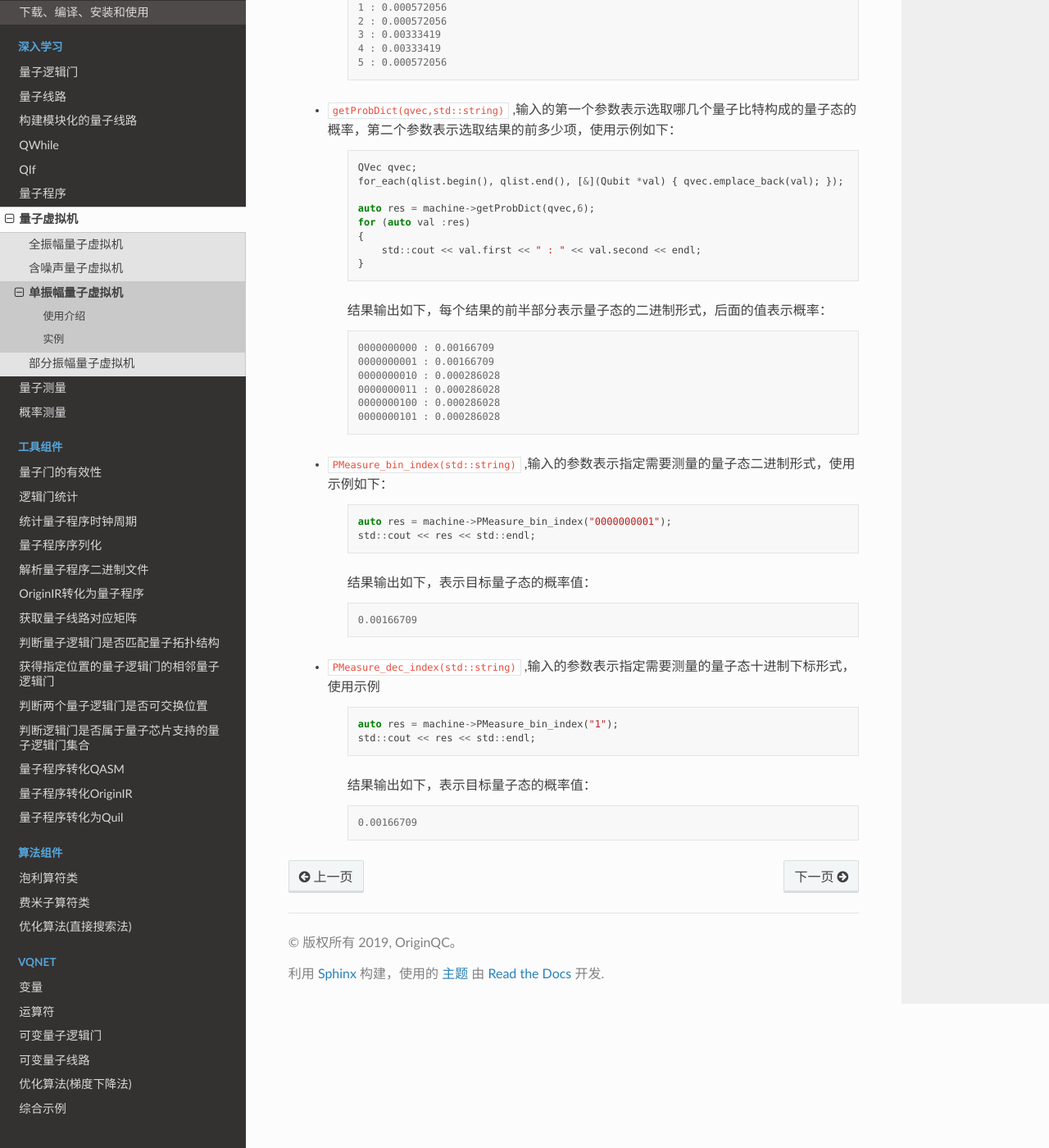
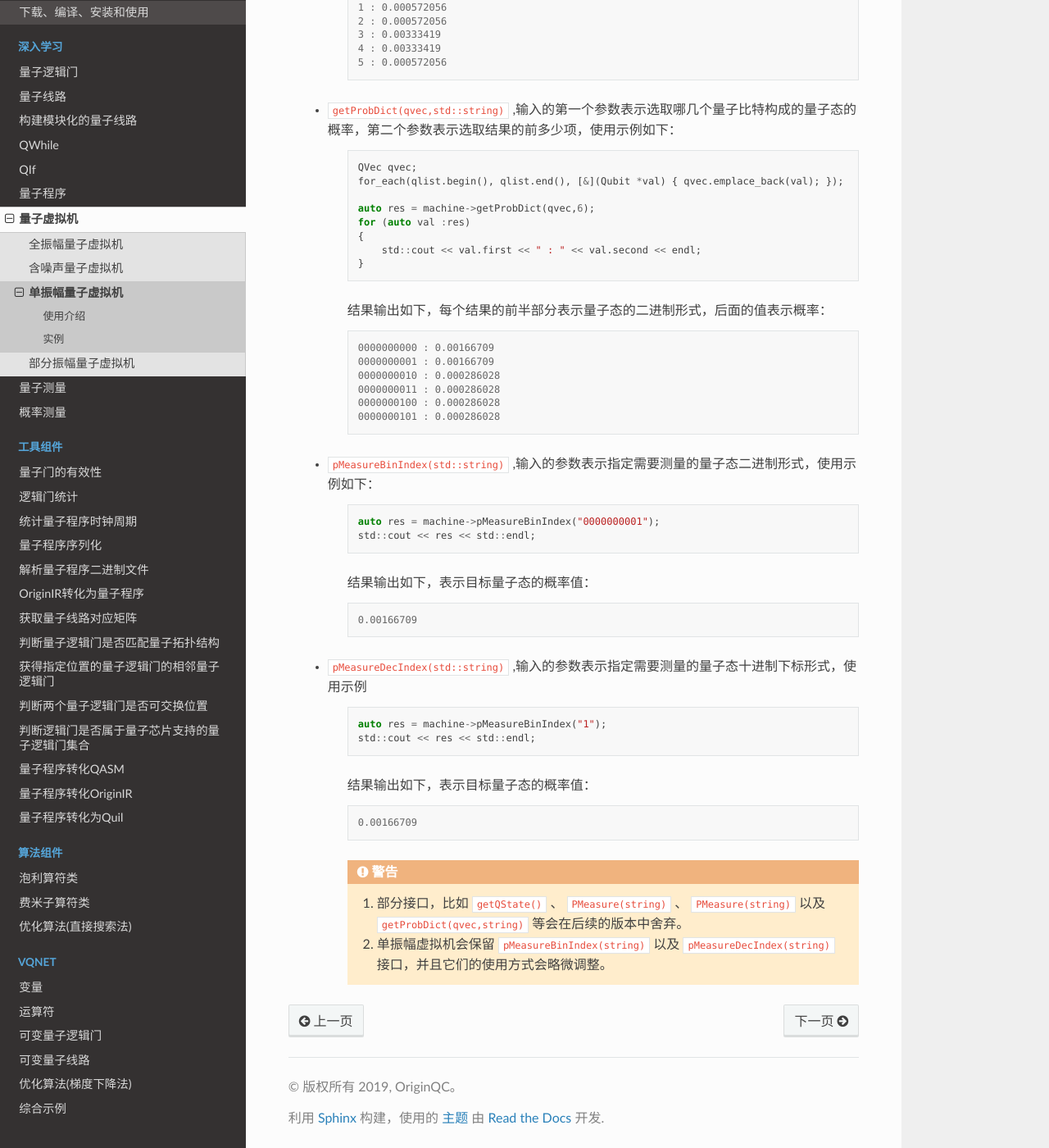
Before and after one commit to liye0005/QPanda-Toturial, a Sphinx documentation site: the page built from source/SingleAmplitude.rst, in a window 1280 px wide and 1400 px high, scrolled down 2922 px. Shown: the whole window at 82% size. Built offline with Sphinx 7.4.7 and the Read the Docs theme 2.0.0, drawn with Linux system fonts in a browser that asks for light colours; pages that are not in the unit, such as notebooks, are missing from menus; some of the changed text lies outside the part shown.

Commit message:
Update SingleAmplitude.rst

```diff
--- a/source/SingleAmplitude.rst
+++ b/source/SingleAmplitude.rst
@@ -94,11 +94,11 @@
                  << CR(qlist[7], qlist[8], PI);
 
             machine->run(prog);
-            auto res = machine->getQStat();
+            auto res = machine->getQState();
             cout << res["0000000000"] << endl;
             cout << res["0000000001"] << endl;
 
-    getQStat()接口表示获取量子态所有分量的振幅，输出结果用map容器保存，key为量子态对应的字符串，value为对应的振幅，上述程序的计算结果如下
+    getQState()接口表示获取量子态所有分量的振幅，输出结果用map容器保存，key为量子态对应的字符串，value为对应的振幅，上述程序的计算结果如下
 
     .. code-block:: c
 
@@ -175,11 +175,11 @@
             0000000100 : 0.000286028
             0000000101 : 0.000286028
 
-    - ``PMeasure_bin_index(std::string)`` ,输入的参数表示指定需要测量的量子态二进制形式，使用示例如下：
+    - ``pMeasureBinIndex(std::string)`` ,输入的参数表示指定需要测量的量子态二进制形式，使用示例如下：
 
         .. code-block:: c
 
-            auto res = machine->PMeasure_bin_index("0000000001");
+            auto res = machine->pMeasureBinIndex("0000000001");
             std::cout << res << std::endl;
 
         结果输出如下，表示目标量子态的概率值：
@@ -188,11 +188,11 @@
 
             0.00166709
 
-    - ``PMeasure_dec_index(std::string)`` ,输入的参数表示指定需要测量的量子态十进制下标形式，使用示例
+    - ``pMeasureDecIndex(std::string)`` ,输入的参数表示指定需要测量的量子态十进制下标形式，使用示例
 
         .. code-block:: c
 
-            auto res = machine->PMeasure_bin_index("1");
+            auto res = machine->pMeasureBinIndex("1");
             std::cout << res << std::endl;
 
         结果输出如下，表示目标量子态的概率值：
@@ -200,3 +200,8 @@
         .. code-block:: c
 
             0.00166709
+
+        .. warning::
+
+            1. 部分接口，比如 ``getQState()`` 、 ``PMeasure(string)`` 、 ``PMeasure(string)`` 以及 ``getProbDict(qvec,string)`` 等会在后续的版本中舍弃。
+            2. 单振幅虚拟机会保留 ``pMeasureBinIndex(string)`` 以及 ``pMeasureDecIndex(string)`` 接口，并且它们的使用方式会略微调整。
```
Also changed, not shown: other parts of source/SingleAmplitude.rst (+1 -1 lines).
